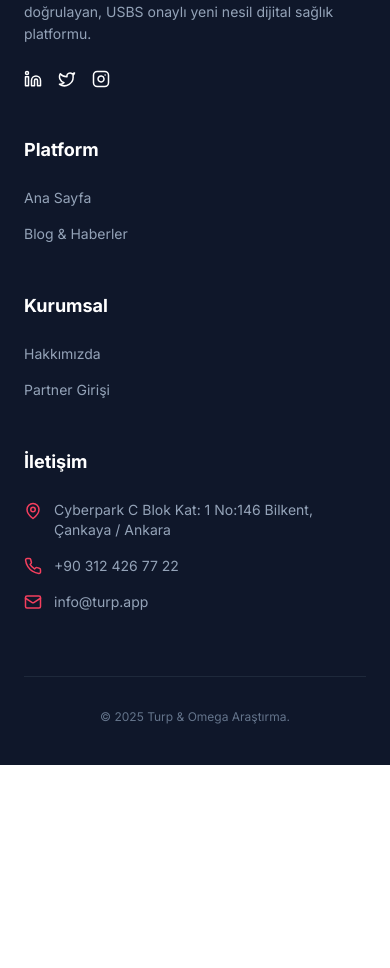
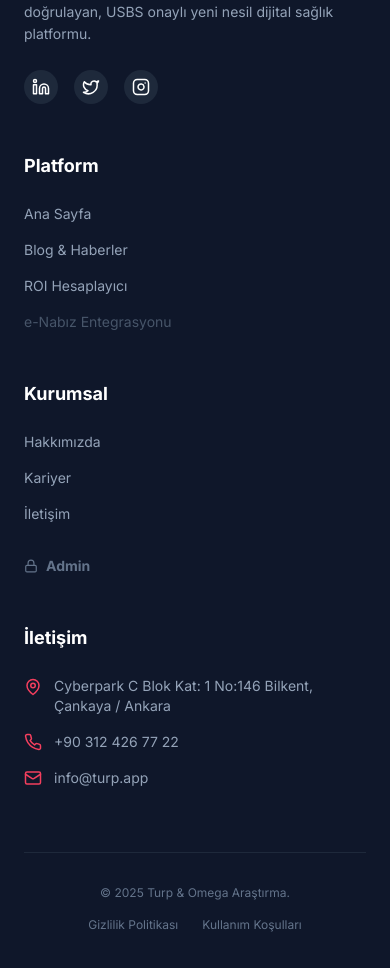
Before and after one commit to berkozdemir/turp-saas-website, a React (Vite) app: page / in a window 390 px wide. Shown: the part 7020-7988 px from the top of the page. Before the commit the page ends 7785 px from the top, so only its background shows below. Built offline with nearby package versions, Linux system fonts and the light colour scheme; no server answers.

Commit message:
Update Footer.tsx

```diff
--- a/src/components/Footer.tsx
+++ b/src/components/Footer.tsx
@@ -1,6 +1,6 @@
 import React from 'react';
 import { useTranslation } from 'react-i18next';
-import { Activity, Linkedin, Twitter, Instagram, MapPin, Phone, Mail } from 'lucide-react';
+import { Activity, Linkedin, Twitter, Instagram, MapPin, Phone, Mail, Lock } from 'lucide-react';
 import { COMPANY_INFO } from '../data/content';
 
 export const Footer = ({ setView }) => {
@@ -9,16 +9,78 @@ export const Footer = ({ setView }) => {
     <footer className="bg-slate-900 text-white pt-20 pb-10 border-t border-slate-800">
       <div className="max-w-7xl mx-auto px-6">
         <div className="grid grid-cols-1 md:grid-cols-4 gap-12 mb-16">
+
+          {/* Logo ve Slogan */}
           <div className="col-span-1 md:col-span-1">
-            <div className="flex items-center gap-2 font-heading font-bold text-2xl text-white mb-6"><Activity size={24} className="text-rose-500"/> Turp</div>
-            <p className="text-slate-400 text-sm leading-relaxed mb-6">Klinik araştırmalarda veriyi kaynağından doğrulayan, USBS onaylı yeni nesil dijital sağlık platformu.</p>
-            <div className="flex gap-4"><Linkedin size={18} className="cursor-pointer hover:text-rose-500"/><Twitter size={18} className="cursor-pointer hover:text-rose-500"/><Instagram size={18} className="cursor-pointer hover:text-rose-500"/></div>
+            <div className="flex items-center gap-2 font-heading font-bold text-2xl text-white mb-6">
+              <Activity size={24} className="text-rose-500"/> Turp
+            </div>
+            <p className="text-slate-400 text-sm leading-relaxed mb-6">
+              Klinik araştırmalarda veriyi kaynağından doğrulayan, USBS onaylı yeni nesil dijital sağlık platformu.
+            </p>
+            <div className="flex gap-4">
+              <a href="#" className="p-2 bg-slate-800 rounded-full hover:bg-rose-600 transition-colors"><Linkedin size={18}/></a>
+              <a href="#" className="p-2 bg-slate-800 rounded-full hover:bg-rose-600 transition-colors"><Twitter size={18}/></a>
+              <a href="#" className="p-2 bg-slate-800 rounded-full hover:bg-rose-600 transition-colors"><Instagram size={18}/></a>
+            </div>
           </div>
-          <div><h4 className="font-bold text-lg mb-6">Platform</h4><ul className="space-y-4 text-slate-400 text-sm"><li><button onClick={() => setView('home')} className="hover:text-white transition-colors">Ana Sayfa</button></li><li><button onClick={() => setView('blog')} className="hover:text-white transition-colors">Blog & Haberler</button></li></ul></div>
-          <div><h4 className="font-bold text-lg mb-6">Kurumsal</h4><ul className="space-y-4 text-slate-400 text-sm"><li><button onClick={() => setView('about')} className="hover:text-white transition-colors">Hakkımızda</button></li><li><button onClick={() => setView('admin')} className="hover:text-white transition-colors">Partner Girişi</button></li></ul></div>
-          <div><h4 className="font-bold text-lg mb-6">İletişim</h4><ul className="space-y-4 text-slate-400 text-sm"><li className="flex items-start gap-3"><MapPin size={18} className="text-rose-500 shrink-0 mt-0.5"/><span>{COMPANY_INFO.address}</span></li><li className="flex items-center gap-3"><Phone size={18} className="text-rose-500 shrink-0"/><span>{COMPANY_INFO.phone}</span></li><li className="flex items-center gap-3"><Mail size={18} className="text-rose-500 shrink-0"/><span>{COMPANY_INFO.email}</span></li></ul></div>
+
+          {/* Platform Linkleri */}
+          <div>
+            <h4 className="font-bold text-lg mb-6">Platform</h4>
+            <ul className="space-y-4 text-slate-400 text-sm">
+              <li><button onClick={() => setView('home')} className="hover:text-white transition-colors">Ana Sayfa</button></li>
+              <li><button onClick={() => setView('blog')} className="hover:text-white transition-colors">Blog & Haberler</button></li>
+              <li><button onClick={() => setView('roi')} className="hover:text-white transition-colors">ROI Hesaplayıcı</button></li>
+              <li><span className="text-slate-600 cursor-default">e-Nabız Entegrasyonu</span></li>
+            </ul>
+          </div>
+
+          {/* Kurumsal & Yönetim Linkleri */}
+          <div>
+            <h4 className="font-bold text-lg mb-6">Kurumsal</h4>
+            <ul className="space-y-4 text-slate-400 text-sm">
+              <li><button onClick={() => setView('about')} className="hover:text-white transition-colors">Hakkımızda</button></li>
+              <li><a href="#" className="hover:text-white transition-colors">Kariyer</a></li>
+              <li><a href="#contact" className="hover:text-white transition-colors">İletişim</a></li>
+
+              {/* YÖNETİM GİRİŞİ BURAYA EKLENDİ */}
+              <li className="pt-4">
+                <button onClick={() => setView('admin')} className="flex items-center gap-2 text-slate-500 hover:text-white transition-colors font-bold">
+                    <Lock size={14}/> {t("nav_admin")}
+                </button>
+              </li>
+            </ul>
+          </div>
+
+          {/* İletişim */}
+          <div>
+            <h4 className="font-bold text-lg mb-6">İletişim</h4>
+            <ul className="space-y-4 text-slate-400 text-sm">
+              <li className="flex items-start gap-3">
+                <MapPin size={18} className="text-rose-500 shrink-0 mt-0.5"/>
+                <span>{COMPANY_INFO.address}</span>
+              </li>
+              <li className="flex items-center gap-3">
+                <Phone size={18} className="text-rose-500 shrink-0"/>
+                <span>{COMPANY_INFO.phone}</span>
+              </li>
+              <li className="flex items-center gap-3">
+                <Mail size={18} className="text-rose-500 shrink-0"/>
+                <span>{COMPANY_INFO.email}</span>
+              </li>
+            </ul>
+          </div>
         </div>
-        <div className="border-t border-slate-800 pt-8 flex flex-col md:flex-row justify-between items-center gap-4 text-xs text-slate-500"><p>{COMPANY_INFO.copyright}</p></div>
+
+        {/* Telif */}
+        <div className="border-t border-slate-800 pt-8 flex flex-col md:flex-row justify-between items-center gap-4 text-xs text-slate-500">
+          <p>{COMPANY_INFO.copyright}</p>
+          <div className="flex gap-6">
+            <a href="#" className="hover:text-white">Gizlilik Politikası</a>
+            <a href="#" className="hover:text-white">Kullanım Koşulları</a>
+          </div>
+        </div>
       </div>
     </footer>
   );
```
